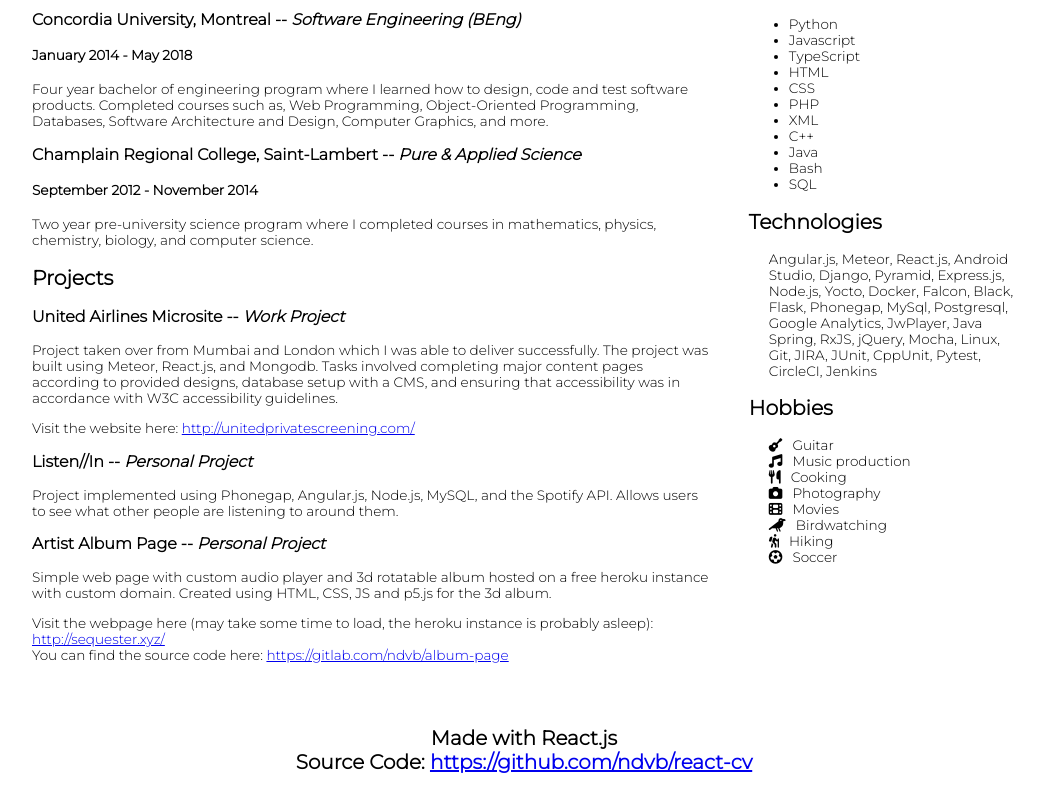
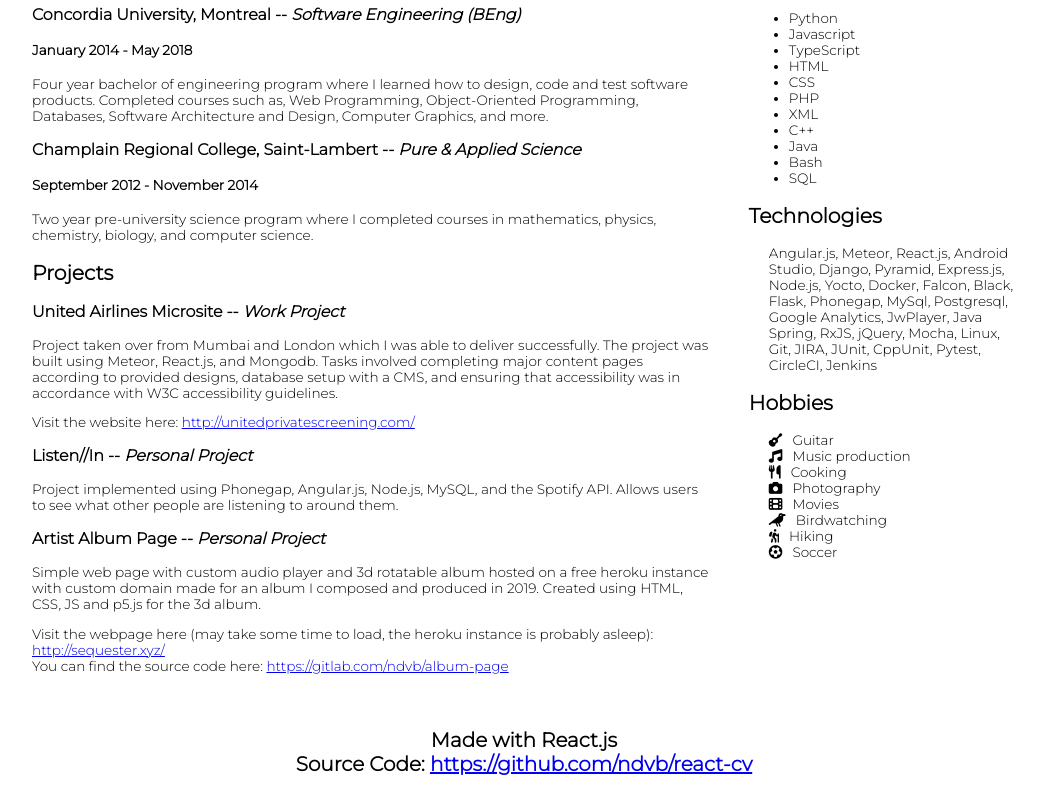
Before and after one commit to ndvb/react-cv, a React (Create React App) app: page / in a window 1280 px wide. Shown: the part 656-1446 px from the top of the page, without its empty margins (116-1159 px from the left). Built offline with nearby package versions, Linux system fonts and the light colour scheme.

Commit message:
change project description

```diff
--- a/src/Assets/data.js
+++ b/src/Assets/data.js
@@ -82,7 +82,7 @@ export default
                 {
                     "name": "Artist Album Page",
                     "type": "Personal Project",
-                    "description": "Simple web page with custom audio player and 3d rotatable album hosted on a free heroku instance with custom domain. Created using HTML, CSS, JS and p5.js for the 3d album.",
+                    "description": "Simple web page with custom audio player and 3d rotatable album hosted on a free heroku instance with custom domain made for an album I composed and produced in 2019. Created using HTML, CSS, JS and p5.js for the 3d album.",
                     "links": [
                         {
                             "text": "Visit the webpage here (may take some time to load, the heroku instance is probably asleep):",
```
